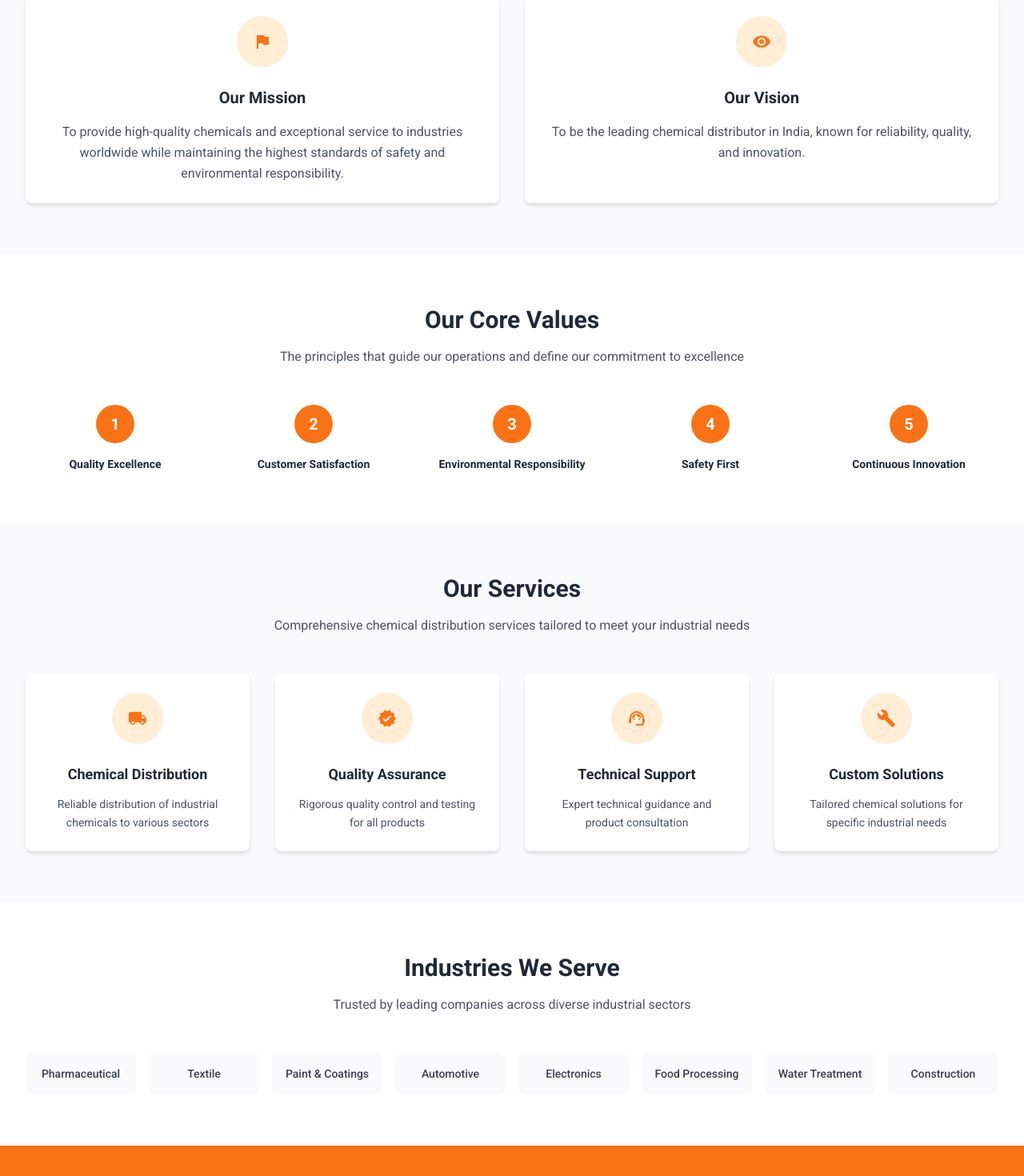
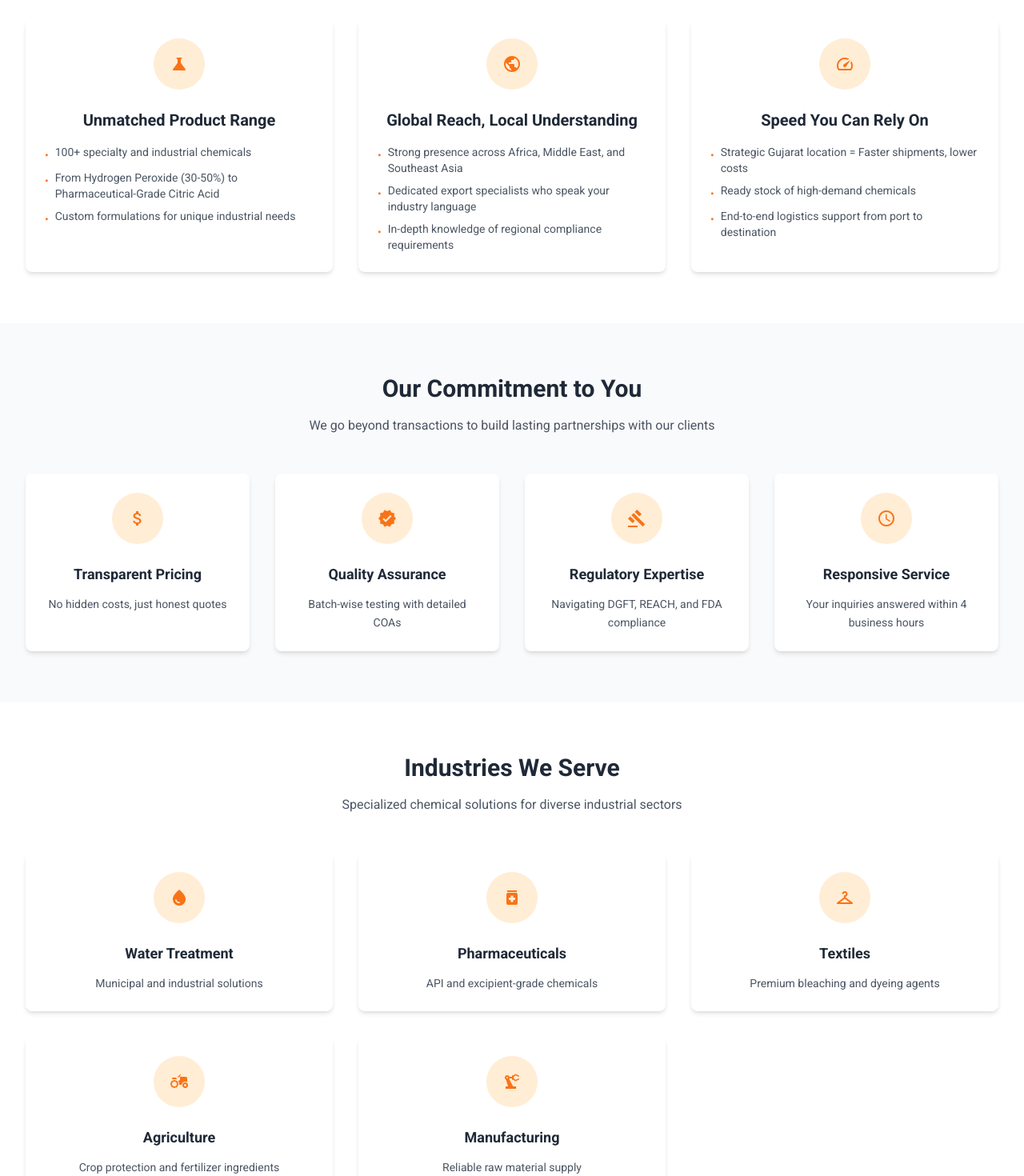
Before and after one commit to sharmahusky/gayatri-trading, a React (Vite) app: page /about in a window 1280 px wide. Shown: the part 1280-2750 px from the top of the page at 80% size. Built offline with nearby package versions, Linux system fonts and the light colour scheme.

Commit message:
changed about us content and fix scroll

```diff
--- a/src/App.jsx
+++ b/src/App.jsx
@@ -1,4 +1,5 @@
 import { Routes, Route } from 'react-router-dom'
+import { ScrollToTop } from './components'
 import Home from './pages/Home'
 import About from './pages/About'
 import Products from './pages/Products'
@@ -6,12 +7,15 @@ import Contact from './pages/Contact'
 
 function App() {
   return (
+    <>
+      <ScrollToTop />
       <Routes>
         <Route path="/" element={<Home />} />
         <Route path="/about" element={<About />} />
         <Route path="/products" element={<Products />} />
         <Route path="/contact" element={<Contact />} />
       </Routes>
+    </>
   )
 }
 
--- a/src/components/index.js
+++ b/src/components/index.js
@@ -8,3 +8,4 @@ export { default as Footer } from './layout/Footer';
 // Common/reusable UI components
 export { default as Button } from './common/Button';
 export { default as ProductCard } from './common/ProductCard';
+export { default as ScrollToTop } from './common/ScrollToTop';
--- a/src/data/company.js
+++ b/src/data/company.js
@@ -24,8 +24,79 @@ export const companyInfo = {
 
 // About us content
 export const aboutUs = {
-  mission: "To provide high-quality chemicals and exceptional service to industries worldwide while maintaining the highest standards of safety and environmental responsibility.",
-  vision: "To be the leading chemical distributor in India, known for reliability, quality, and innovation.",
+  // Enhanced content
+  tagline: "Your Trusted Global Chemical Partner",
+  description: "We don't just supply chemicals – we power industries. As a dynamic sister concern of Geeta Chemicals, we bring over two decades of manufacturing excellence to the global marketplace.",
+
+  legacy: {
+    location: "Born in the industrial heartland of Ankleshwar, Gujarat",
+    expertise: "we combine deep technical expertise with customer-first service",
+    certification: "ISO 9001:2015 certified operations ensure every drum, every shipment, and every transaction meets the highest standards of quality and reliability"
+  },
+
+  differentiators: [
+    {
+      id: 1,
+      title: "Unmatched Product Range",
+      icon: "science",
+      highlights: [
+        "100+ specialty and industrial chemicals",
+        "From Hydrogen Peroxide (30-50%) to Pharmaceutical-Grade Citric Acid",
+        "Custom formulations for unique industrial needs"
+      ]
+    },
+    {
+      id: 2,
+      title: "Global Reach, Local Understanding",
+      icon: "public",
+      highlights: [
+        "Strong presence across Africa, Middle East, and Southeast Asia",
+        "Dedicated export specialists who speak your industry language",
+        "In-depth knowledge of regional compliance requirements"
+      ]
+    },
+    {
+      id: 3,
+      title: "Speed You Can Rely On",
+      icon: "speed",
+      highlights: [
+        "Strategic Gujarat location = Faster shipments, lower costs",
+        "Ready stock of high-demand chemicals",
+        "End-to-end logistics support from port to destination"
+      ]
+    }
+  ],
+
+  commitments: [
+    {
+      title: "Transparent Pricing",
+      description: "No hidden costs, just honest quotes",
+      icon: "attach_money"
+    },
+    {
+      title: "Quality Assurance",
+      description: "Batch-wise testing with detailed COAs",
+      icon: "verified"
+    },
+    {
+      title: "Regulatory Expertise",
+      description: "Navigating DGFT, REACH, and FDA compliance",
+      icon: "gavel"
+    },
+    {
+      title: "Responsive Service",
+      description: "Your inquiries answered within 4 business hours",
+      icon: "schedule"
+    }
+  ],
+
+  testimonial: {
+    quote: "Gayatri Trading transformed our supply chain with their consistent quality and on-time deliveries. Their technical support is unparalleled.",
+    author: "Procurement Manager",
+    company: "Leading African Water Treatment Co."
+  },
+
+  // Keep existing for backward compatibility
   values: [
     "Quality Excellence",
     "Customer Satisfaction",
@@ -33,46 +104,37 @@ export const aboutUs = {
     "Safety First",
     "Continuous Innovation"
   ],
-  experience: "8+ years of experience in chemical distribution",
+  experience: "Over two decades of manufacturing excellence",
   clientsServed: "500+ satisfied clients across various industries"
 };
 
-// Services offered
-export const services = [
+
+
+// Enhanced industries with icons and descriptions
+export const industriesDetailed = [
   {
-    id: 1,
-    title: "Chemical Distribution",
-    description: "Reliable distribution of industrial chemicals to various sectors",
-    icon: "local_shipping"
+    name: "Water Treatment",
+    icon: "water_drop",
+    description: "Municipal and industrial solutions"
   },
   {
-    id: 2,
-    title: "Quality Assurance",
-    description: "Rigorous quality control and testing for all products",
-    icon: "verified"
+    name: "Pharmaceuticals",
+    icon: "medication",
+    description: "API and excipient-grade chemicals"
   },
   {
-    id: 3,
-    title: "Technical Support",
-    description: "Expert technical guidance and product consultation",
-    icon: "support_agent"
+    name: "Textiles",
+    icon: "checkroom",
+    description: "Premium bleaching and dyeing agents"
   },
   {
-    id: 4,
-    title: "Custom Solutions",
-    description: "Tailored chemical solutions for specific industrial needs",
-    icon: "build"
+    name: "Agriculture",
+    icon: "agriculture",
+    description: "Crop protection and fertilizer ingredients"
+  },
+  {
+    name: "Manufacturing",
+    icon: "precision_manufacturing",
+    description: "Reliable raw material supply"
   }
 ];
-
-// Industries served
-export const industries = [
-  "Pharmaceutical",
-  "Textile",
-  "Paint & Coatings",
-  "Automotive",
-  "Electronics",
-  "Food Processing",
-  "Water Treatment",
-  "Construction"
-];
--- a/src/pages/About.jsx
+++ b/src/pages/About.jsx
@@ -1,5 +1,6 @@
+import { Link } from 'react-router-dom';
 import { Layout, Button } from '../components';
-import { companyInfo, aboutUs, services, industries } from '../data';
+import { companyInfo, aboutUs, industriesDetailed } from '../data';
 
 const About = () => {
   return (
@@ -12,25 +13,25 @@ const About = () => {
             ABOUT {companyInfo.name.toUpperCase()}
           </div>
           <h1 className="text-4xl md:text-5xl font-bold mb-4">
-            Leading Chemical Distributor Since {companyInfo.established}
+            {aboutUs.tagline}
           </h1>
           <p className="text-lg md:text-xl max-w-3xl mx-auto mb-8 text-secondary-200">
-            {aboutUs.experience} serving industries with quality chemicals and exceptional service
+            {aboutUs.description}
           </p>
         </div>
       </section>
 
-      {/* Company Overview Section */}
+      {/* Our Chemical Legacy Section */}
       <section className="section-padding bg-white">
         <div className="container-responsive">
           <div className="grid grid-cols-1 lg:grid-cols-2 gap-12 items-center">
             <div>
-              <h2 className="section-title">Who We Are</h2>
+              <h2 className="section-title">Our Chemical Legacy</h2>
               <p className="text-secondary-600 mb-6 leading-relaxed">
-                {companyInfo.description} With {aboutUs.experience}, we have established ourselves as a trusted partner for businesses across various industries.
+                {aboutUs.legacy.location}, {aboutUs.legacy.expertise}. Our {companyInfo.certification} {aboutUs.legacy.certification}.
               </p>
               <p className="text-secondary-600 mb-6 leading-relaxed">
-                Our commitment to quality, safety, and customer satisfaction has enabled us to serve {aboutUs.clientsServed}, making us one of the most reliable chemical distributors in the region.
+                With {aboutUs.experience}, we have established ourselves as a trusted partner for businesses across various industries, serving {aboutUs.clientsServed}.
               </p>
               <div className="flex items-center space-x-4 mb-6">
                 <div className="bg-primary-100 p-3 rounded-full">
@@ -57,81 +58,54 @@ const About = () => {
         </div>
       </section>
 
-      {/* Mission & Vision Section */}
-      <section className="section-padding bg-secondary-50">
-        <div className="container-responsive">
-          <div className="text-center mb-12">
-            <h2 className="section-title">Our Mission & Vision</h2>
-            <p className="section-subtitle">
-              Driving excellence in chemical distribution with a clear purpose and vision for the future
-            </p>
-          </div>
-          <div className="grid grid-cols-1 md:grid-cols-2 gap-8">
-            {/* Mission */}
-            <div className="card text-center">
-              <div className="bg-primary-100 w-16 h-16 rounded-full flex items-center justify-center mx-auto mb-6">
-                <span className="material-icons text-primary-500 text-2xl">flag</span>
-              </div>
-              <h3 className="text-xl font-semibold text-secondary-800 mb-4">Our Mission</h3>
-              <p className="text-secondary-600 leading-relaxed">
-                {aboutUs.mission}
-              </p>
-            </div>
-
-            {/* Vision */}
-            <div className="card text-center">
-              <div className="bg-primary-100 w-16 h-16 rounded-full flex items-center justify-center mx-auto mb-6">
-                <span className="material-icons text-primary-500 text-2xl">visibility</span>
-              </div>
-              <h3 className="text-xl font-semibold text-secondary-800 mb-4">Our Vision</h3>
-              <p className="text-secondary-600 leading-relaxed">
-                {aboutUs.vision}
-              </p>
-            </div>
-          </div>
-        </div>
-      </section>
-
-      {/* Core Values Section */}
+      {/* What Sets Us Apart Section */}
       <section className="section-padding bg-white">
         <div className="container-responsive">
           <div className="text-center mb-12">
-            <h2 className="section-title">Our Core Values</h2>
+            <h2 className="section-title">What Sets Us Apart</h2>
             <p className="section-subtitle">
-              The principles that guide our operations and define our commitment to excellence
+              Three key differentiators that make us your ideal chemical distribution partner
             </p>
           </div>
-          <div className="grid grid-cols-1 md:grid-cols-3 lg:grid-cols-5 gap-6">
-            {aboutUs.values.map((value, index) => (
-              <div key={index} className="text-center">
-                <div className="bg-primary-500 text-white w-12 h-12 rounded-full flex items-center justify-center mx-auto mb-4 text-xl font-bold">
-                  {index + 1}
+          <div className="grid grid-cols-1 md:grid-cols-3 gap-8">
+            {aboutUs.differentiators.map((diff) => (
+              <div key={diff.id} className="card text-center">
+                <div className="bg-primary-100 w-16 h-16 rounded-full flex items-center justify-center mx-auto mb-6">
+                  <span className="material-icons text-primary-500 text-2xl">{diff.icon}</span>
                 </div>
-                <h4 className="font-semibold text-secondary-800 text-sm">{value}</h4>
+                <h3 className="text-xl font-semibold text-secondary-800 mb-4">{diff.title}</h3>
+                <ul className="text-secondary-600 text-sm space-y-2 text-left">
+                  {diff.highlights.map((highlight, index) => (
+                    <li key={index} className="flex items-start">
+                      <span className="text-primary-500 mr-2 mt-1">•</span>
+                      <span>{highlight}</span>
+                    </li>
+                  ))}
+                </ul>
               </div>
             ))}
           </div>
         </div>
       </section>
 
-      {/* Services Section */}
+      {/* Our Commitment to You Section */}
       <section className="section-padding bg-secondary-50">
         <div className="container-responsive">
           <div className="text-center mb-12">
-            <h2 className="section-title">Our Services</h2>
+            <h2 className="section-title">Our Commitment to You</h2>
             <p className="section-subtitle">
-              Comprehensive chemical distribution services tailored to meet your industrial needs
+              We go beyond transactions to build lasting partnerships with our clients
             </p>
           </div>
           <div className="grid grid-cols-1 md:grid-cols-2 lg:grid-cols-4 gap-8">
-            {services.map((service) => (
-              <div key={service.id} className="card text-center">
+            {aboutUs.commitments.map((commitment, index) => (
+              <div key={index} className="card text-center">
                 <div className="bg-primary-100 w-16 h-16 rounded-full flex items-center justify-center mx-auto mb-6">
-                  <span className="material-icons text-primary-500 text-2xl">{service.icon}</span>
+                  <span className="material-icons text-primary-500 text-2xl">{commitment.icon}</span>
                 </div>
-                <h3 className="text-lg font-semibold text-secondary-800 mb-3">{service.title}</h3>
+                <h3 className="text-lg font-semibold text-secondary-800 mb-3">{commitment.title}</h3>
                 <p className="text-secondary-600 text-sm leading-relaxed">
-                  {service.description}
+                  {commitment.description}
                 </p>
               </div>
             ))}
@@ -139,21 +113,51 @@ const About = () => {
         </div>
       </section>
 
-      {/* Industries Served Section */}
+      {/* Industries We Serve Section */}
       <section className="section-padding bg-white">
         <div className="container-responsive">
           <div className="text-center mb-12">
             <h2 className="section-title">Industries We Serve</h2>
             <p className="section-subtitle">
-              Trusted by leading companies across diverse industrial sectors
+              Specialized chemical solutions for diverse industrial sectors
             </p>
           </div>
-          <div className="grid grid-cols-2 md:grid-cols-4 lg:grid-cols-8 gap-4">
-            {industries.map((industry, index) => (
-              <div key={index} className="bg-secondary-50 hover:bg-primary-50 transition-colors duration-200 p-4 rounded-lg text-center">
-                <p className="text-secondary-700 font-medium text-sm">{industry}</p>
+          <div className="grid grid-cols-1 md:grid-cols-2 lg:grid-cols-3 gap-8">
+            {industriesDetailed.map((industry, index) => (
+              <div key={index} className="card text-center hover:shadow-card-hover transition-shadow duration-300">
+                <div className="bg-primary-100 w-16 h-16 rounded-full flex items-center justify-center mx-auto mb-6">
+                  <span className="material-icons text-primary-500 text-2xl">{industry.icon}</span>
+                </div>
+                <h3 className="text-lg font-semibold text-secondary-800 mb-3">{industry.name}</h3>
+                <p className="text-secondary-600 text-sm leading-relaxed">{industry.description}</p>
               </div>
             ))}
+          </div>
+        </div>
+      </section>
+
+      {/* Customer Testimonial Section */}
+      <section className="section-padding bg-secondary-50">
+        <div className="container-responsive">
+          <div className="text-center mb-12">
+            <h2 className="section-title">Why Global Buyers Choose Us</h2>
+            <p className="section-subtitle">
+              Hear from our satisfied clients around the world
+            </p>
+          </div>
+          <div className="max-w-4xl mx-auto">
+            <div className="card text-center">
+              <div className="bg-primary-100 w-16 h-16 rounded-full flex items-center justify-center mx-auto mb-6">
+                <span className="material-icons text-primary-500 text-2xl">format_quote</span>
+              </div>
+              <blockquote className="text-lg text-secondary-700 mb-6 leading-relaxed italic">
+                "{aboutUs.testimonial.quote}"
+              </blockquote>
+              <div className="border-t border-secondary-200 pt-6">
+                <p className="font-semibold text-secondary-800">{aboutUs.testimonial.author}</p>
+                <p className="text-secondary-600 text-sm">{aboutUs.testimonial.company}</p>
+              </div>
+            </div>
           </div>
         </div>
       </section>
@@ -167,12 +171,16 @@ const About = () => {
             Let's discuss how we can support your business.
           </p>
           <div className="flex flex-col sm:flex-row gap-4 justify-center">
-            <Button variant="secondary" size="large">
-              Contact Us Today
+            <Link to="/contact">
+              <Button variant="secondary" size="large">
+                Contact Us Today
             </Button>
-            <Button variant="outline" size="large" className="border-white text-white hover:bg-white hover:text-primary-500">
-              View Our Products
+            </Link>
+            <Link to="/products">
+              <Button variant="outline" size="large" className="border-white text-white hover:bg-white hover:text-primary-500">
+                View Our Products
             </Button>
+            </Link>
           </div>
         </div>
       </section>
```
Also changed, not shown: src/components/common/ScrollToTop.jsx (added, +20 -0 lines), src/data/navigation.js (+9 -9 lines), src/pages/Contact.jsx (+0 -20 lines). Lines whose indentation alone changed are shown as unchanged.
